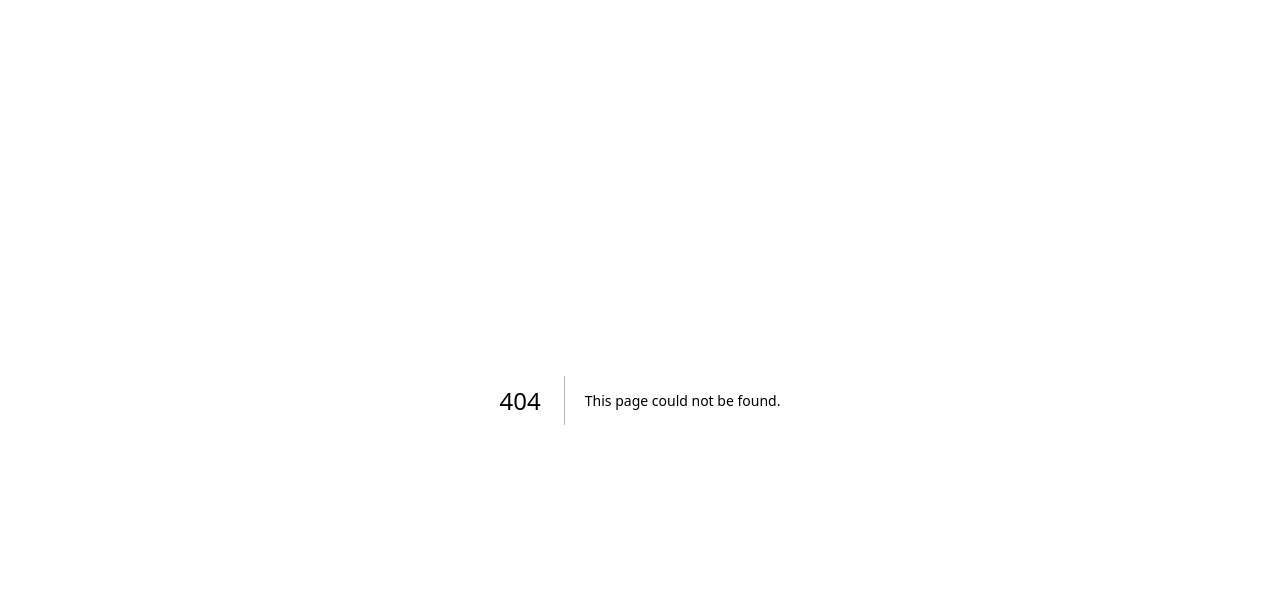
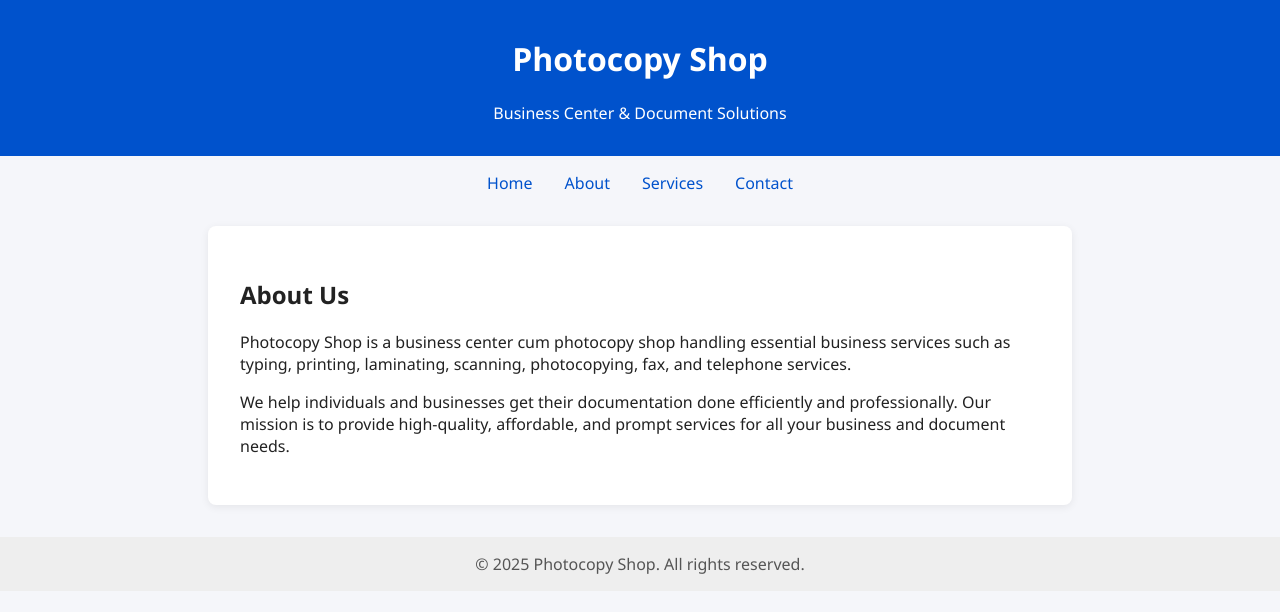
Before and after one commit to TechNova-code/TechNova, a Next.js app: page /about in a window 1280 px wide. Before the commit this address had no page. Shown: the top 612 px of the page. Built offline with nearby package versions, Linux system fonts and the light colour scheme.

Commit message:
Add Next.js starter files for Photocopy Shop website

```diff
--- /dev/null
+++ b/pages/about.js
@@ -0,0 +1,15 @@
+import Layout from '../components/Layout';
+
+export default function About() {
+  return (
+    <Layout>
+      <h2>About Us</h2>
+      <p>
+        Photocopy Shop is a business center cum photocopy shop handling essential business services such as typing, printing, laminating, scanning, photocopying, fax, and telephone services.
+      </p>
+      <p>
+        We help individuals and businesses get their documentation done efficiently and professionally. Our mission is to provide high-quality, affordable, and prompt services for all your business and document needs.
+      </p>
+    </Layout>
+  );
+}
```
